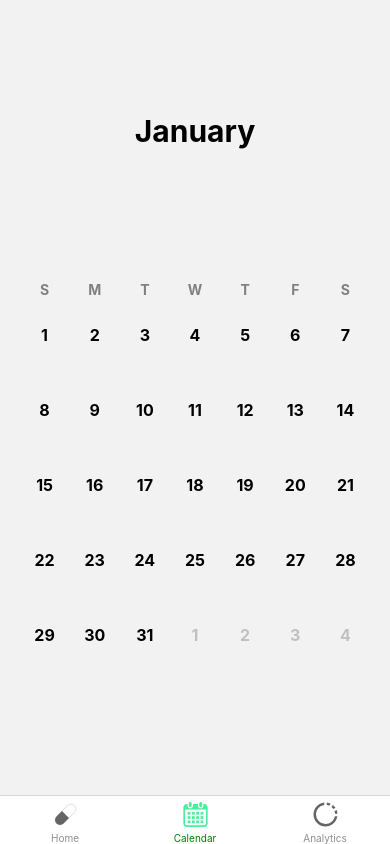
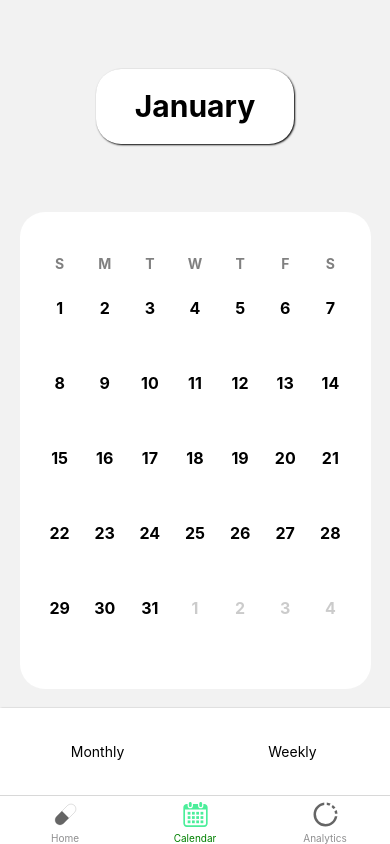
Before and after one commit to SamBehm/med-track, a React Native app: screen /Calendar in a window 390 px wide. Built offline with nearby package versions, Linux system fonts and the light colour scheme.

Commit message:
added styling for header, month container, and added new buttons to switch between month and week view

```diff
--- a/components/MonthView.js
+++ b/components/MonthView.js
@@ -73,7 +73,7 @@ class MonthView extends Component {
                                 }
                         }
 
-                        for (let col = 0; days.length < maxNumColumns; col++) {
+                        for (let col = 0; (col < maxNumColumns && days.length < maxNumColumns); col++) {
                                 let key = (row * maxNumColumns) + col;
 
                                 if (key >= data.length) {
@@ -196,10 +196,14 @@ function DayButton(props) {
 const styles = StyleSheet.create({
         container: {
                 flexGrow: 1,
-                width: "100%",
+                width: "90%",
                 maxHeight: "70%",
                 justifyContent: "center",
                 alignItems: "center",
+                backgroundColor: "white",
+                marginHorizontal: "5%",
+                marginVertical: "5%",
+                borderRadius: 25,
         },
         row: {
                 flexGrow: 1,
--- a/screens/CalendarScreen.js
+++ b/screens/CalendarScreen.js
@@ -1,4 +1,4 @@
-import { StyleSheet, View, Text } from 'react-native';
+import { StyleSheet, View, Text, TouchableOpacity } from 'react-native';
 import React, { Component, Dimensions } from 'react';
 import Swipeable from 'react-native-gesture-handler/Swipeable';
 import WeekView from '../components/WeekView';
@@ -11,41 +11,103 @@ class CalendarScreen extends Component {
                 this.state = {
                         view: props.view ? props.view : 'month'
                 }
+
+                this._setViewMonth = this._setViewMonth.bind(this);
+                this._setViewWeek = this._setViewWeek.bind(this);
         }
 
         render() {
-                if (this.state.view == "week") {
-                        return (
-                                <View style={styles.container}>
-                                        <WeekView />
-                                </View>
-                        )
-                }
-
                 let currentDate = new Date();
 
                 return (
                         <View style={styles.container}>
-                                <View style={[styles.header, styles.container]}>
-                                        <Text style={{ fontSize: 30, fontWeight: "bold", marginTop: "6%" }}>{monthNames[currentDate.getMonth()]}</Text>
+                                <View style={styles.header}>
+                                        <TouchableOpacity style={[styles.monthButton, styles.shadow]}>
+                                                <Text style={{ fontSize: 30, fontWeight: "bold" }}>{monthNames[currentDate.getMonth()]}</Text>
+                                        </TouchableOpacity>
                                 </View>
-                                <MonthView year={currentDate.getFullYear()} month={currentDate.getMonth()} />
+                                {
+                                        this.state.view == 'month'
+                                                ? (<MonthView year={currentDate.getFullYear()} month={currentDate.getMonth()} />)
+                                                : (<WeekView />)
+                                }
+                                <View style={[styles.controller, styles.shadow]}>
+                                        <TouchableOpacity style={styles.viewButton} onPress={this._setViewMonth}>
+                                                <Text>Monthly</Text>
+                                        </TouchableOpacity>
+                                        <TouchableOpacity style={styles.viewButton} onPress={this._setViewWeek}>
+                                                <Text>Weekly</Text>
+                                        </TouchableOpacity>
+                                </View>
                         </View>
                 )
 
+        }
+
+        _setViewMonth() {
+                if (this.state.view == 'month') {
+                        return;
+                }
+
+                this.setState(() => ({
+                        view: 'month'
+                }));
+        }
+
+        _setViewWeek() {
+                if (this.state.view == 'week') {
+                        return;
+                }
+
+                this.setState(() => ({
+                        view: 'week'
+                }));
         }
 
 }
 
 const styles = StyleSheet.create({
         container: {
-                flexGrow: 1,
+                flex: 4,
                 justifyContent: 'center',
                 alignItems: 'center'
         },
         header: {
-                maxHeight: "20%",
-                width: "100%"
+                flex: 2,
+                justifyContent: 'center',
+                alignItems: 'center',
+                width: "100%",
+                marginTop: "5%",
+        },
+        controller: {
+                flex: 1,
+                width: "100%",
+                justifyContent: "space-between",
+                alignItems: "center",
+                flexDirection: "row",
+        },
+        viewButton: {
+                flex: 1,
+                justifyContent: "center",
+                alignItems: "center",
+                height: "100%",
+                backgroundColor: "white",
+        },
+        monthButton: {
+                backgroundColor: "white",
+                paddingVertical: "5%",
+                paddingHorizontal: "10%",
+                borderRadius: 25,
+        },
+        shadow: {
+                shadowColor: "#000000",
+                shadowOpacity: 1,
+                shadowRadius: 2,
+                shadowOffset: {
+                        height: 1,
+                        width: 1
+                },
+                elevation: 3
         }
 });
 
```
